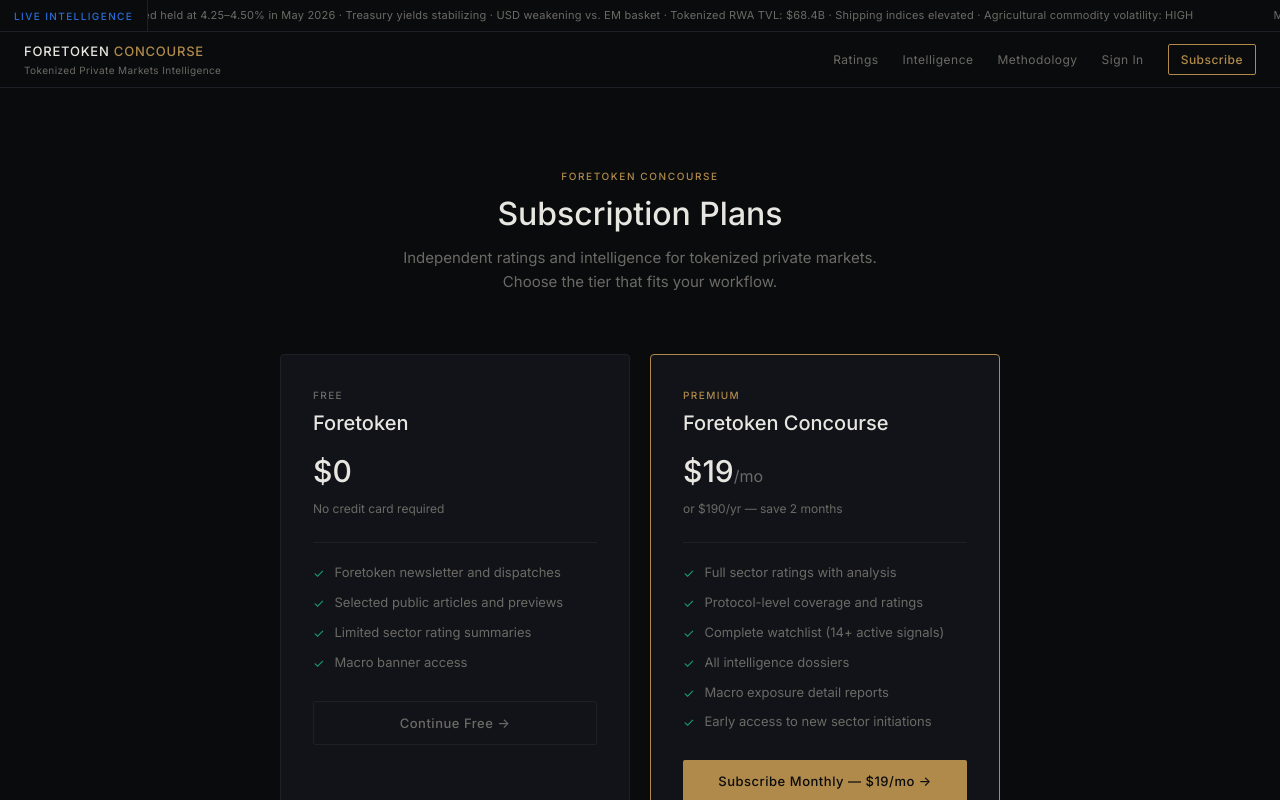
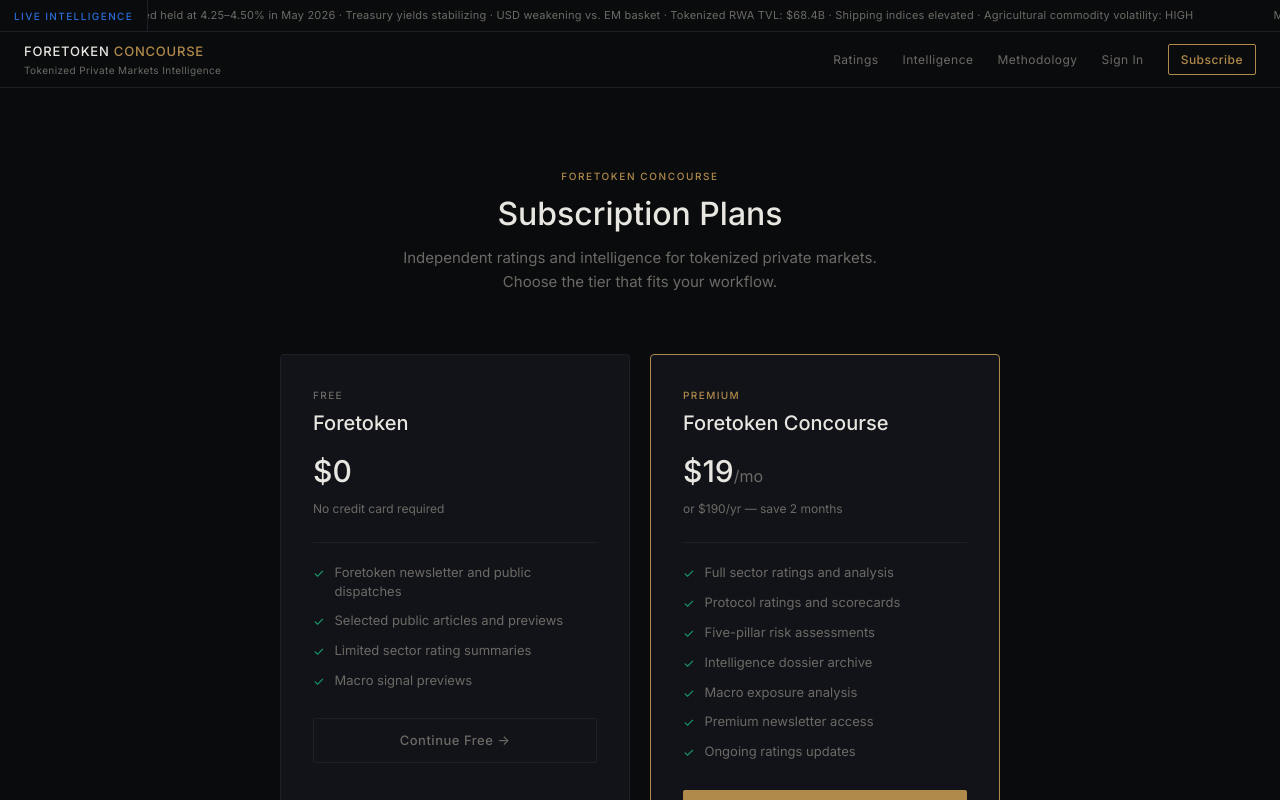
Before and after one commit to jasonrowlett/jasonrowlett, a React (Vite) app: page /subscribe in a window 1280 px wide. Shown: the top 800 px of the page. Built offline with nearby package versions, Linux system fonts and the light colour scheme; no server answers.

Commit message:
Update subscription features and descriptions

```diff
--- a/src/pages/Subscribe.jsx
+++ b/src/pages/Subscribe.jsx
@@ -5,19 +5,20 @@
 const ANNUAL_URL  = import.meta.env.VITE_STRIPE_ANNUAL_URL  || '#stripe-annual';
 
 const FREE_FEATURES = [
-  'Foretoken newsletter and dispatches',
+  'Foretoken newsletter and public dispatches',
   'Selected public articles and previews',
   'Limited sector rating summaries',
-  'Macro banner access',
+  'Macro signal previews',
 ];
 
 const PREMIUM_FEATURES = [
-  'Full sector ratings with analysis',
-  'Protocol-level coverage and ratings',
-  'Complete watchlist (14+ active signals)',
-  'All intelligence dossiers',
-  'Macro exposure detail reports',
-  'Early access to new sector initiations',
+  'Full sector ratings and analysis',
+  'Protocol ratings and scorecards',
+  'Five-pillar risk assessments',
+  'Intelligence dossier archive',
+  'Macro exposure analysis',
+  'Premium newsletter access',
+  'Ongoing ratings updates',
 ];
 
 export default function Subscribe() {
```
